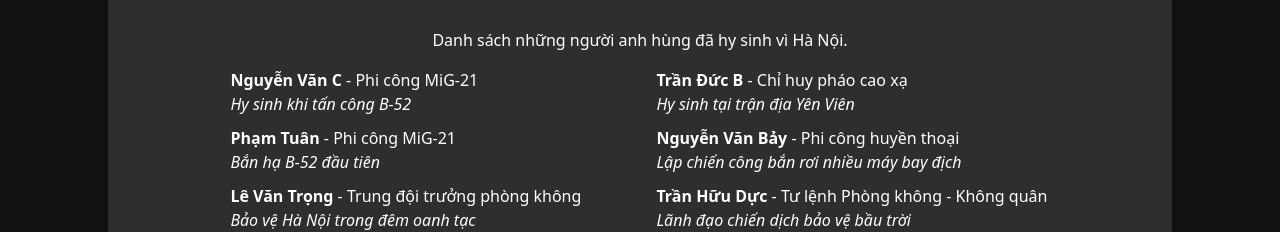
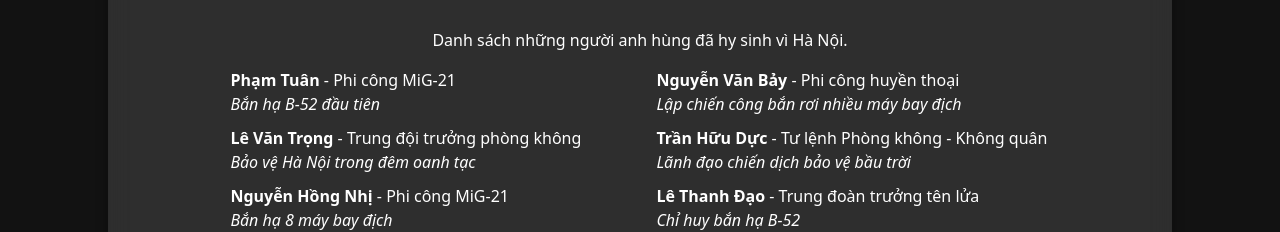
Before and after one commit to NhanRalph/VNR_DienBienPhuTrenKhong, a React (Vite) app: page /memorial in a window 1280 px wide. Shown: the part 217-449 px from the top of the page. Built offline with nearby package versions, Linux system fonts and the light colour scheme.

Commit message:
Update MemorialPage.jsx

```diff
--- a/src/pages/MemorialPage.jsx
+++ b/src/pages/MemorialPage.jsx
@@ -1,16 +1,6 @@
 import "./Memorial.css";
 
 const heroes = [
-  {
-    name: "Nguyễn Văn C",
-    role: "Phi công MiG-21",
-    sacrifice: "Hy sinh khi tấn công B-52",
-  },
-  {
-    name: "Trần Đức B",
-    role: "Chỉ huy pháo cao xạ",
-    sacrifice: "Hy sinh tại trận địa Yên Viên",
-  },
   {
     name: "Phạm Tuân",
     role: "Phi công MiG-21",
```
